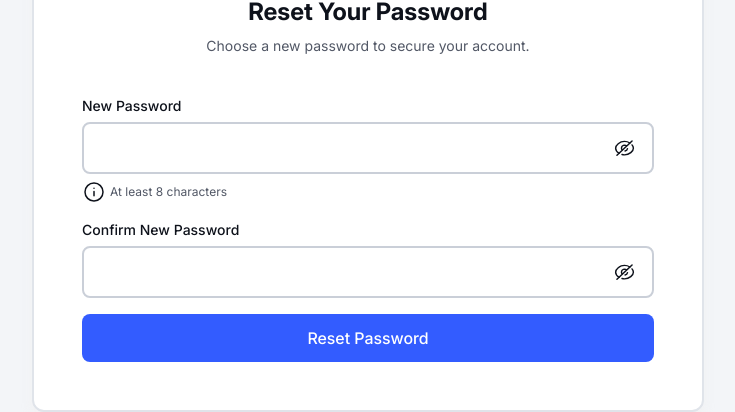
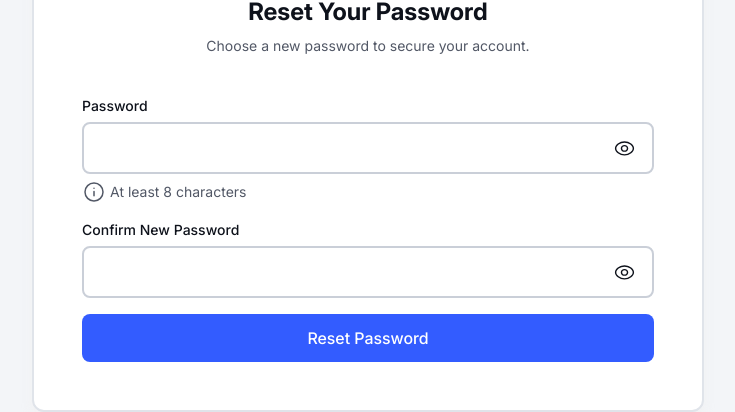
Before and after one commit to DaniilGurski/Note-app, a React (Vite) app: page /auth/reset-password in a window 1280 px wide. Shown: the part 243-655 px from the top of the page, without its empty margins (272-1007 px from the left). Built offline with nearby package versions, Linux system fonts and the light colour scheme; no server answers.

Commit message:
add errors.

```diff
--- a/package.json
+++ b/package.json
@@ -14,6 +14,7 @@
     "@supabase/supabase-js": "^2.54.0",
     "@tailwindcss/vite": "^4.1.11",
     "@tanstack/react-query": "^5.84.1",
+    "clsx": "^2.1.1",
     "jotai": "^2.13.0",
     "react": "^19.1.1",
     "react-dom": "^19.1.1",
--- a/src/components/Hint.tsx
+++ b/src/components/Hint.tsx
@@ -1,15 +1,36 @@
-import React from "react";
-import iconInfo from "@assets/images/icon-info.svg";
+import clsx from "clsx";
 
 type HintProps = {
-  text: string;
-  isError: boolean;
+  id: string;
+  text: string | undefined;
+  isError?: boolean;
 };
 
-export default function Hint({ text, isError }: HintProps) {
+export default function Hint({ id, text, isError }: HintProps) {
   return (
-    <div className="flex items-center gap-x-1 text-xs text-neutral-600">
-      <img src={iconInfo} alt="" />
+    <div
+      className={clsx(
+        "flex items-center gap-x-1 text-sm",
+        isError ? "text-red-500" : "text-neutral-600",
+      )}
+      id={id}
+    >
+      <svg
+        xmlns="http://www.w3.org/2000/svg"
+        width="24"
+        height="24"
+        fill="none"
+        viewBox="0 0 24 24"
+      >
+        <path
+          stroke={isError ? "#fb3748" : "#525866"}
+          strokeLinecap="round"
+          strokeLinejoin="round"
+          strokeWidth="1.5"
+          d="M3 12a9 9 0 1 0 18 0 9 9 0 0 0-18 0ZM12.006 15.693v-4.3M12 8.355v-.063"
+        />
+      </svg>
+
       <p> {text} </p>
     </div>
   );
--- a/src/components/auth/LoginForm.tsx
+++ b/src/components/auth/LoginForm.tsx
@@ -1,25 +1,33 @@
 import z from "zod";
+import { useState } from "react";
 import { zodResolver } from "@hookform/resolvers/zod";
 import { FormProvider, useForm, type SubmitHandler } from "react-hook-form";
-import { Link, useNavigate } from "react-router";
+import { useNavigate } from "react-router";
 import AuthFormHeader from "@components/auth/AuthFormHeader";
 import AuthFormFooter from "@components/auth/AuthFormFooter";
 import PasswordInput from "@components/ui/inputs/PasswordInput";
 import PrimaryButton from "@components/ui/buttons/PrimaryButton";
+import Hint from "@components/Hint";
+import TextInput from "@components/ui/inputs/TextInput";
 import supabase from "@/supabaseClient";
 
 const LoginFormSchema = z.object({
-  email: z.email(),
-  password: z.string().min(8),
+  email: z.email({ error: "Please enter a valid email address." }),
+  password: z.string().min(8, { error: "Use minimum 8 characters" }),
 });
 
 type LoginFormFields = z.infer<typeof LoginFormSchema>;
 
 export default function LoginForm() {
+  const [loginError, setLoginError] = useState("");
+
   const methods = useForm<LoginFormFields>({
     resolver: zodResolver(LoginFormSchema),
   });
-  const { register, handleSubmit } = methods;
+  const {
+    handleSubmit,
+    formState: { errors },
+  } = methods;
   const navigate = useNavigate();
 
   const onSubmit: SubmitHandler<LoginFormFields> = async (data) => {
@@ -29,6 +37,7 @@ export default function LoginForm() {
     });
 
     if (error) {
+      setLoginError(error.message);
       return console.error("login", error.code);
     }
 
@@ -38,7 +47,11 @@ export default function LoginForm() {
 
   return (
     <div className="bg-neutral-0 mx-auto grid w-[90%] max-w-2xl gap-y-4 rounded-xl border-2 border-neutral-200 px-4 py-10 text-neutral-600 shadow-lg sm:px-8 sm:py-12 md:px-12">
-      <form className="grid gap-y-4" onSubmit={handleSubmit(onSubmit)}>
+      <form
+        className="grid gap-y-4"
+        onSubmit={handleSubmit(onSubmit)}
+        aria-describedby="form-hint"
+      >
         <AuthFormHeader
           heading="Welcome to Note"
           body="Please log in to continue"
@@ -46,39 +59,31 @@ export default function LoginForm() {
 
         <FormProvider {...methods}>
           <div className="grid gap-y-4 pt-6">
-            <div className="grid gap-y-1.5">
-              <label className="text-sm font-medium text-neutral-950">
-                Email Address
-              </label>
-              <input
-                className="input-field"
-                type="email"
-                placeholder="email@example.com"
-                {...register("email")}
-              />
-            </div>
+            <TextInput
+              label="Email Address"
+              id="email"
+              name="email"
+              hint={{ id: "email-hint", error: errors.email }}
+              type="email"
+              placeholder="email@example.com"
+            />
 
-            <div className="grid gap-y-1.5">
-              <div className="flex justify-between">
-                <label className="text-sm font-medium text-neutral-950">
-                  Password
-                </label>
-                <Link
-                  className="text-xs text-neutral-600 underline hover:text-blue-500 focus:text-blue-500"
-                  to="/auth/forgot-password"
-                >
-                  Forgot
-                </Link>
-              </div>
-              <PasswordInput name="password" />
-            </div>
+            <PasswordInput
+              label="Password"
+              id="password"
+              name="password"
+              hint={{ id: "password-hint", error: errors.password }}
+              showForgotLink
+            />
 
-            <PrimaryButton type="submit"> Login </PrimaryButton>
+            {loginError && <Hint id="form-hint" text={loginError} isError />}
+
+            <PrimaryButton type="submit">Login</PrimaryButton>
           </div>
         </FormProvider>
       </form>
 
-      <AuthFormFooter />
+      <AuthFormFooter isLoginPage />
     </div>
   );
 }
--- a/src/components/auth/ResetPasswordForm.tsx
+++ b/src/components/auth/ResetPasswordForm.tsx
@@ -2,6 +2,7 @@ import z from "zod";
 import { zodResolver } from "@hookform/resolvers/zod";
 import { FormProvider, useForm, type SubmitHandler } from "react-hook-form";
 import { useNavigate } from "react-router";
+import { useState } from "react";
 import PasswordInput from "@components/ui/inputs/PasswordInput";
 import PrimaryButton from "@components/ui/buttons/PrimaryButton";
 import AuthFormHeader from "@components/auth/AuthFormHeader";
@@ -10,21 +11,25 @@ import Hint from "@components/Hint";
 
 const ResetPasswordSchema = z
   .object({
-    password: z.string().min(8),
-    confirmPassword: z.string().min(8),
+    password: z.string().min(8, { error: "Use minimum 8 characters" }),
+    confirmPassword: z.string(),
   })
   .refine((data) => data.password === data.confirmPassword, {
-    message: "Passwords do not match",
+    error: "Passwords do not match",
     path: ["confirmPassword"],
   });
 
 type ResetPasswordFields = z.infer<typeof ResetPasswordSchema>;
 
 export default function ResetPasswordForm() {
+  const [resetPasswordError, setResetPasswordError] = useState("");
   const methods = useForm<ResetPasswordFields>({
     resolver: zodResolver(ResetPasswordSchema),
   });
-  const { handleSubmit } = methods;
+  const {
+    handleSubmit,
+    formState: { errors },
+  } = methods;
   const navigate = useNavigate();
 
   const onSubmit: SubmitHandler<ResetPasswordFields> = async (data) => {
@@ -33,7 +38,8 @@ export default function ResetPasswordForm() {
     });
 
     if (error) {
-      return console.error("reset password", error);
+      setResetPasswordError(error.message);
+      return console.error("reset password", error.code);
     }
 
     console.log("reset password", authData);
@@ -52,23 +58,30 @@ export default function ResetPasswordForm() {
 
       <FormProvider {...methods}>
         <div className="grid gap-y-4 pt-6">
-          <div className="grid gap-y-1.5">
-            <label className="text-sm font-medium text-neutral-950">
-              New Password
-            </label>
+          <PasswordInput
+            label="Password"
+            id="password"
+            name="password"
+            hint={{
+              id: "password-hint",
+              error: errors.password,
+              message: "At least 8 characters",
+            }}
+          />
 
-            <PasswordInput name="password" />
+          <PasswordInput
+            label="Confirm New Password"
+            id="confirm-password"
+            name="confirmPassword"
+            hint={{
+              id: "confirm-password-hint",
+              error: errors.confirmPassword,
+            }}
+          />
 
-            <Hint text="At least 8 characters" isError={false} />
-          </div>
-
-          <div className="grid gap-y-1.5">
-            <label className="text-sm font-medium text-neutral-950">
-              Confirm New Password
-            </label>
-
-            <PasswordInput name="confirmPassword" />
-          </div>
+          {resetPasswordError && (
+            <Hint id="form-hint" text={resetPasswordError} isError />
+          )}
 
           <PrimaryButton type="submit"> Reset Password </PrimaryButton>
         </div>
--- a/src/components/auth/SignUpForm.tsx
+++ b/src/components/auth/SignUpForm.tsx
@@ -2,25 +2,32 @@ import z from "zod";
 import { zodResolver } from "@hookform/resolvers/zod";
 import { FormProvider, useForm, type SubmitHandler } from "react-hook-form";
 import { useNavigate } from "react-router";
+import { useState } from "react";
 import PasswordInput from "@components/ui/inputs/PasswordInput";
 import PrimaryButton from "@components/ui/buttons/PrimaryButton";
 import AuthFormHeader from "@components/auth/AuthFormHeader";
 import AuthFormFooter from "@components/auth/AuthFormFooter";
+import TextInput from "@components/ui/inputs/TextInput";
+import Hint from "@components/Hint";
 import supabase from "@/supabaseClient";
-import Hint from "@components/Hint";
 
 const SignUpFormSchema = z.object({
-  email: z.email(),
-  password: z.string().min(8),
+  email: z.email({ error: "Please enter a valid email address." }),
+  password: z.string().min(8, { error: "Use minimum 8 characters" }),
 });
 
 type SignUpFormFields = z.infer<typeof SignUpFormSchema>;
 
 export default function SignUpForm() {
+  const [signUpError, setSignUpError] = useState("");
+
   const methods = useForm<SignUpFormFields>({
     resolver: zodResolver(SignUpFormSchema),
   });
-  const { register, handleSubmit } = methods;
+  const {
+    handleSubmit,
+    formState: { errors },
+  } = methods;
   const navigate = useNavigate();
 
   const onSubmit: SubmitHandler<SignUpFormFields> = async (data) => {
@@ -30,6 +37,7 @@ export default function SignUpForm() {
     });
 
     if (error) {
+      setSignUpError(error.message);
       return console.error("sign up", error.code);
     }
 
@@ -38,7 +46,10 @@ export default function SignUpForm() {
   };
 
   return (
-    <div className="bg-neutral-0 mx-auto grid w-[90%] max-w-2xl gap-y-4 rounded-xl border-2 border-neutral-200 px-4 py-10 text-neutral-600 shadow-lg sm:px-8 sm:py-12 md:px-12">
+    <div
+      className="bg-neutral-0 mx-auto grid w-[90%] max-w-2xl gap-y-4 rounded-xl border-2 border-neutral-200 px-4 py-10 text-neutral-600 shadow-lg sm:px-8 sm:py-12 md:px-12"
+      aria-describedby="form-hint"
+    >
       <form className="grid gap-y-4" onSubmit={handleSubmit(onSubmit)}>
         <AuthFormHeader
           heading="Create Your Account"
@@ -48,28 +59,27 @@ export default function SignUpForm() {
 
         <FormProvider {...methods}>
           <div className="grid gap-y-4 pt-6">
-            <div className="grid gap-y-1.5">
-              <label className="text-sm font-medium text-neutral-950">
-                Email Address
-              </label>
-              <input
-                className="input-field"
-                type="email"
-                placeholder="email@example.com"
-                {...register("email")}
-              />
-            </div>
+            <TextInput
+              label="Email Address"
+              id="email"
+              name="email"
+              hint={{ id: "email-hint", error: errors.email }}
+              type="email"
+              placeholder="email@example.com"
+            />
 
-            <div className="grid gap-y-1.5">
-              <label className="text-sm font-medium text-neutral-950">
-                Password
-              </label>
+            <PasswordInput
+              label="Password"
+              id="password"
+              name="password"
+              hint={{
+                id: "password-hint",
+                error: errors.password,
+                message: "At least 8 characters",
+              }}
+            />
 
-              <PasswordInput name="password" />
-
-              <Hint text="At least 8 characters" isError={false} />
-            </div>
-
+            {signUpError && <Hint id="form-hint" text={signUpError} isError />}
             <PrimaryButton type="submit">Sign up</PrimaryButton>
           </div>
         </FormProvider>
--- a/src/components/ui/inputs/PasswordInput.tsx
+++ b/src/components/ui/inputs/PasswordInput.tsx
@@ -1,12 +1,30 @@
 import iconShowPassword from "@assets/images/icon-show-password.svg";
 import iconHidePassword from "@assets/images/icon-hide-password.svg";
 import { useState } from "react";
-import { useFormContext } from "react-hook-form";
-import IconButton from "../buttons/IconButton";
+import { useFormContext, type FieldError } from "react-hook-form";
+import { Link } from "react-router";
+import IconButton from "@components/ui/buttons/IconButton";
+import Hint from "@/components/Hint";
 
-type PasswordInputProps = { name: string };
+type PasswordInputProps = {
+  label: string;
+  id: string;
+  name: string;
+  hint: {
+    id: string;
+    message?: string;
+    error?: FieldError;
+  };
+  showForgotLink?: boolean;
+};
 
-export default function PasswordInput({ name }: PasswordInputProps) {
+export default function PasswordInput({
+  label,
+  id,
+  name,
+  hint,
+  showForgotLink,
+}: PasswordInputProps) {
   const [type, setType] = useState<"password" | "text">("password");
   const { register } = useFormContext();
 
@@ -15,15 +33,41 @@ export default function PasswordInput({ name }: PasswordInputProps) {
   };
 
   return (
-    <div className="input-field">
-      <input className="w-full outline-none" type={type} {...register(name)} />
+    <div className="grid gap-y-1.5">
+      <div className="flex justify-between">
+        <label className="text-sm font-medium text-neutral-950" htmlFor={id}>
+          {label}
+        </label>
 
-      <IconButton
-        onClick={handleToggleType}
-        type="button"
-        icon={type === "password" ? iconHidePassword : iconShowPassword}
-        srOnlyLabel={type === "password" ? "show password" : "hide password"}
-      />
+        {showForgotLink && (
+          <Link
+            className="text-xs text-neutral-600 underline hover:text-blue-500 focus:text-blue-500"
+            to="/auth/forgot-password"
+          >
+            Forgot
+          </Link>
+        )}
+      </div>
+
+      <div className="input-field" data-error={!!hint.error}>
+        <input
+          className="w-full outline-none"
+          id={id}
+          type={type}
+          aria-describedby={hint.id}
+          {...register(name)}
+        />
+
+        <IconButton
+          onClick={handleToggleType}
+          type="button"
+          icon={type === "password" ? iconShowPassword : iconHidePassword}
+          srOnlyLabel={type === "password" ? "show password" : "hide password"}
+        />
+      </div>
+
+      {hint.error && <Hint id={hint.id} text={hint.error.message} isError />}
+      {hint.message && !hint.error && <Hint id={hint.id} text={hint.message} />}
     </div>
   );
 }
--- /dev/null
+++ b/src/components/ui/inputs/TextInput.tsx
@@ -0,0 +1,45 @@
+import { type ComponentPropsWithoutRef } from "react";
+import { useFormContext, type FieldError } from "react-hook-form";
+import Hint from "@/components/Hint";
+
+type TextInputProps = Omit<ComponentPropsWithoutRef<"input">, "name" | "id"> & {
+  label: string;
+  id: string;
+  name: string;
+
+  hint: {
+    id: string;
+    message?: string;
+    error?: FieldError;
+  };
+};
+
+export default function TextInput({
+  label,
+  id,
+  name,
+  hint,
+  ...rest
+}: TextInputProps) {
+  const { register } = useFormContext();
+
+  return (
+    <div className="grid gap-y-1.5">
+      <label className="text-sm font-medium text-neutral-950" htmlFor={id}>
+        {label}
+      </label>
+
+      <input
+        className="input-field"
+        id={id}
+        aria-describedby={hint.id}
+        data-error={!!hint.error}
+        {...rest}
+        {...register(name)}
+      />
+
+      {hint.error && <Hint id={hint.id} text={hint.error.message} isError />}
+      {hint.message && !hint.error && <Hint id={hint.id} text={hint.message} />}
+    </div>
+  );
+}
--- a/src/style.css
+++ b/src/style.css
@@ -64,6 +64,8 @@
 
 @layer components {
   .input-field {
+    --_border-color: var(--border-color, var(--color-neutral-300));
+
     display: flex;
     align-items: center;
 
@@ -85,4 +87,8 @@
     outline: 2px solid var(--color-neutral-500);
     outline-offset: 2px;
   }
+
+  .input-field[data-error="true"] {
+    border: 2px solid var(--color-red-500);
+  }
 }
```
Also changed, not shown: src/components/auth/AuthFormFooter.tsx (+9 -4 lines), src/components/auth/ForgotPasswordForm.tsx (+23 -13 lines), 1 other file (tests, documents, lock files or other folders).
